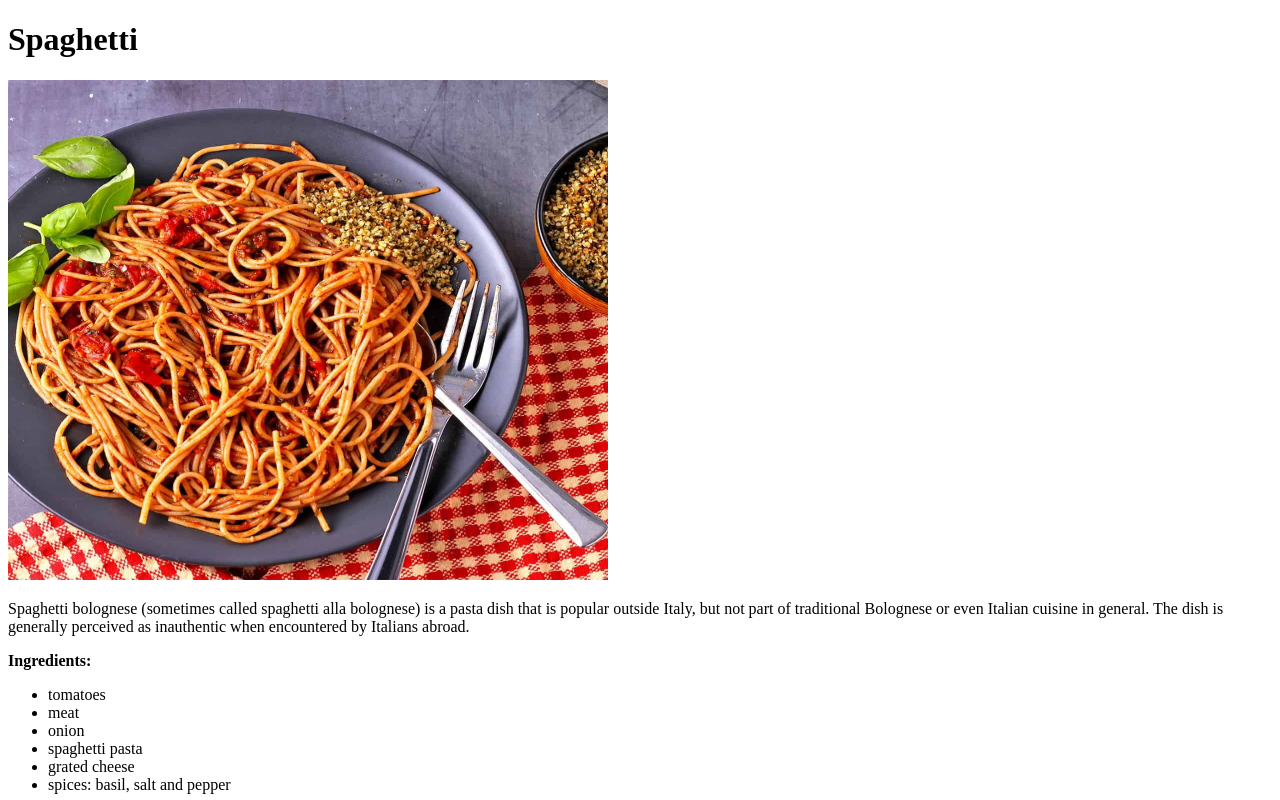
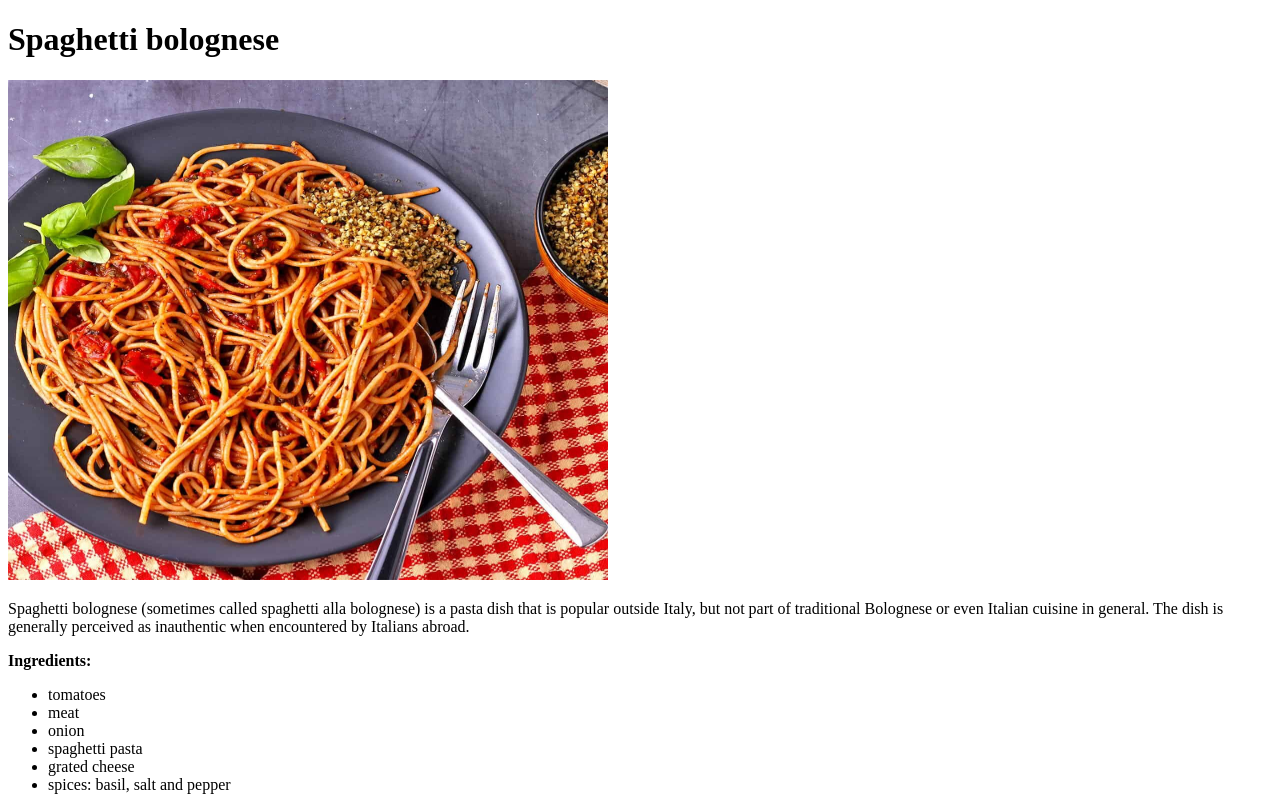
Before and after one commit to Nathaaliee/Odin-recipes, a plain HTML site: page recipes/Spaghettibolognese.html in a window 1280 px wide. Shown: the top 800 px of the page. Drawn offline with Linux system fonts and the light colour scheme.

Commit message:
Changed the title

```diff
--- a/recipes/Spaghettibolognese.html
+++ b/recipes/Spaghettibolognese.html
@@ -5,7 +5,7 @@
         <title>Spaghetti bolognese</title>
     </head>
     <body>
-        <h1>Spaghetti</h1>
+        <h1>Spaghetti bolognese</h1>
         <img src="../img/Spaghetti.jpg"
         width="600"
         height="500">
```
